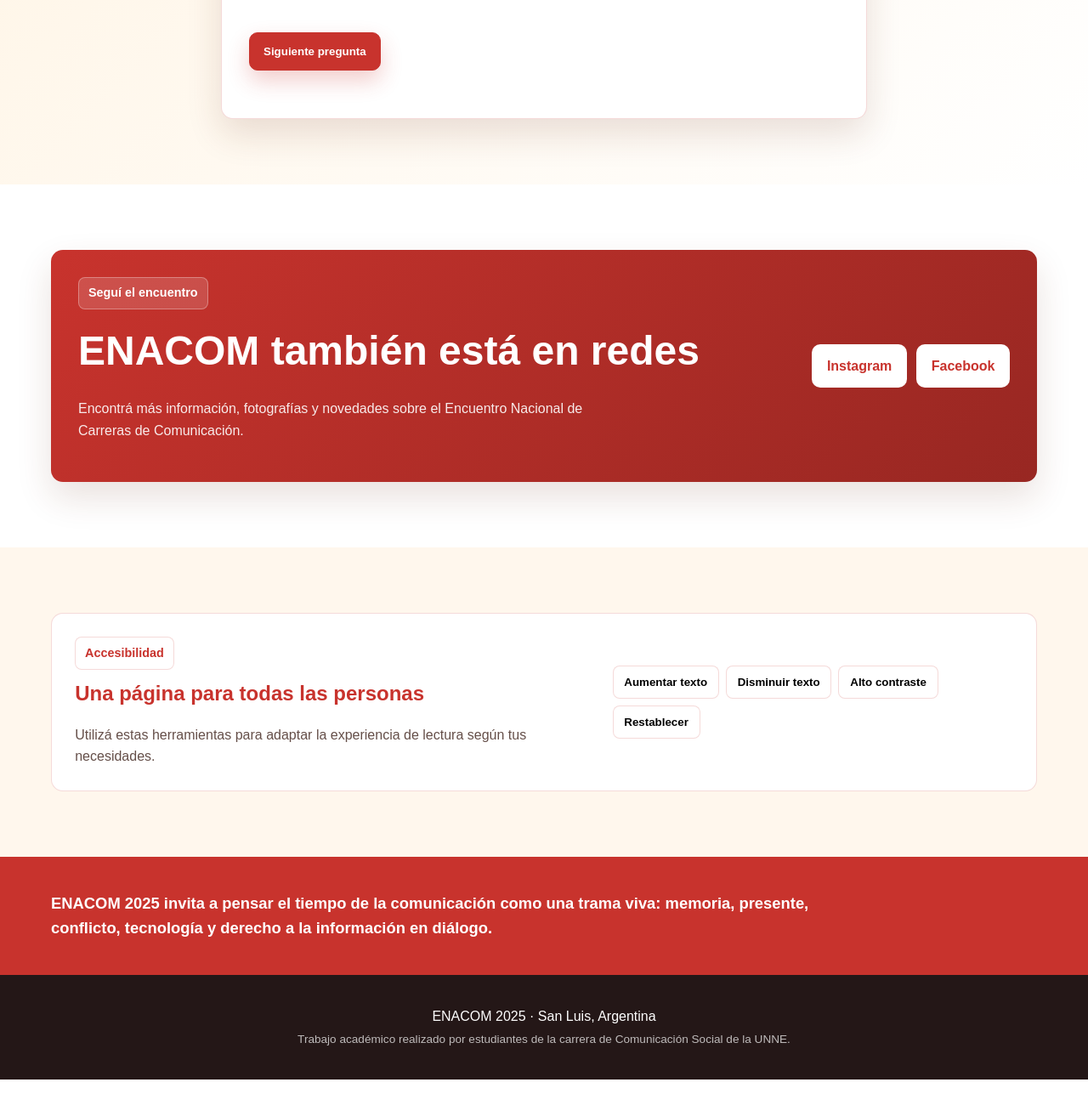
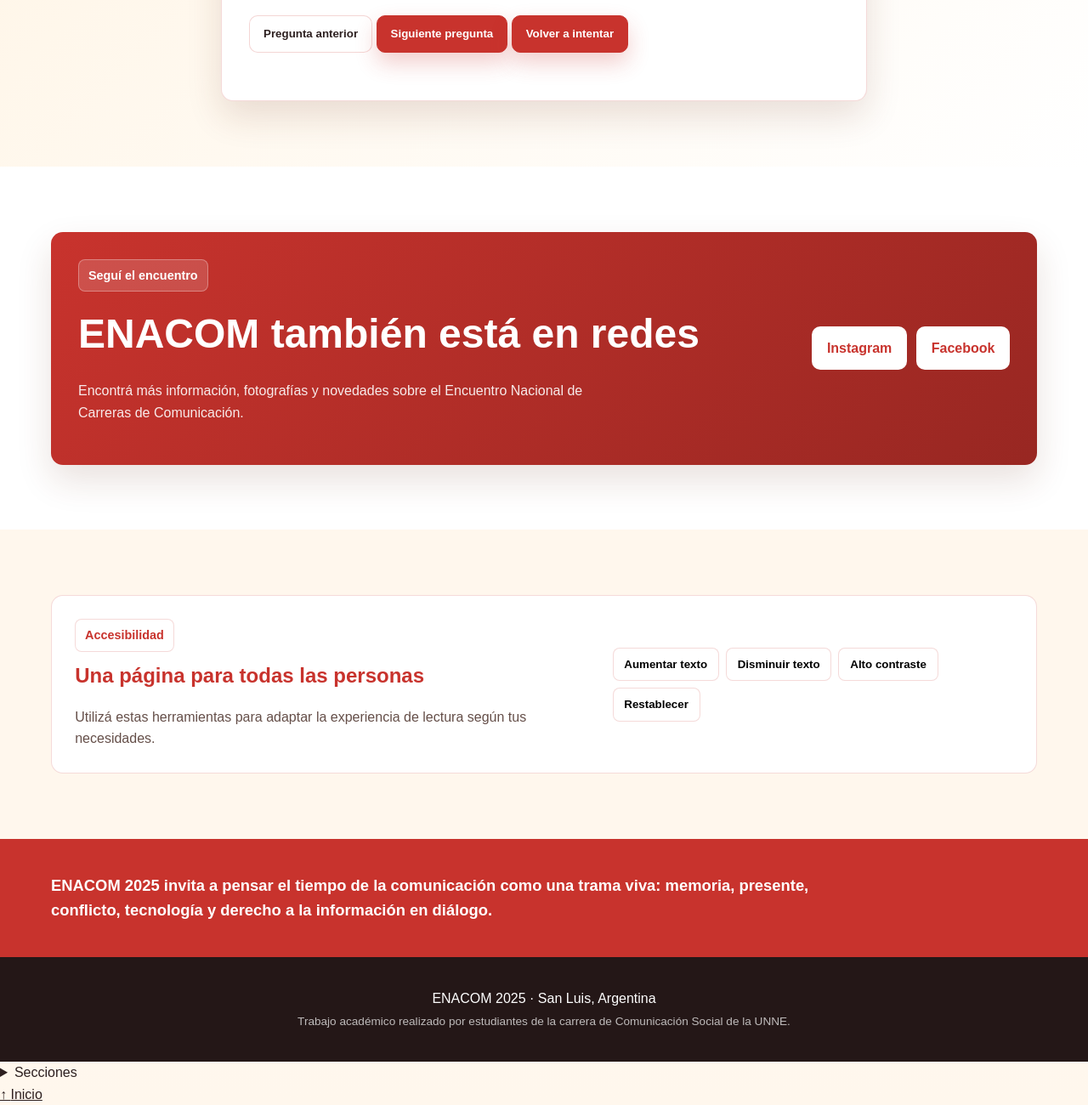
Before and after one commit to acunaludmilab-svg/enacom2025, a plain HTML site: page index.html in a window 1280 px wide. Shown: the part 5769-7069 px from the top of the page at 85% size. Before the commit the page ends 7039 px from the top, so only its background shows below. Drawn offline with Linux system fonts and the light colour scheme.

Commit message:
Update index.html
arreglo cuestionario

```diff
--- a/index.html
+++ b/index.html
@@ -1154,18 +1154,16 @@
           <div id="quiz-container"></div>
 
 
-          <button
-            id="quiz-next"
-            class="button primary quiz-button"
-            type="button"
-            data-i18n="nextQuestion"
-          >
-            Siguiente pregunta
-          </button>
-
+          <div id="quiz-feedback" class="quiz-feedback" role="status" aria-live="polite" aria-atomic="true"></div>
+          <div class="quiz-actions">
+            <button id="quiz-previous" class="button secondary" type="button" disabled>Pregunta anterior</button>
+            <button id="quiz-next" class="button primary" type="button" disabled>Siguiente pregunta</button>
+            <button id="quiz-restart" class="button primary" type="button" hidden>Volver a intentar</button>
+          </div>
 
           <div
             id="quiz-result"
+            tabindex="-1"
             class="quiz-result"
             aria-live="polite"
           ></div>
@@ -1203,7 +1201,7 @@
 
 
             <h2 data-i18n="socialTitle">
-              ENACOM también está en redes
+              ENACOM también está en redes sociales
             </h2>
 
 
@@ -1380,5 +1378,21 @@
 
   <script src="script.js"></script>
 
+  <div class="floating-navigation">
+    <details class="quick-navigation">
+      <summary data-i18n="navSections">Secciones</summary>
+      <nav aria-label="Accesos rápidos">
+        <a href="#inicio" data-i18n="navHome">Inicio</a>
+        <a href="#galeria" data-i18n="navGallery">Galería</a>
+        <a href="#ejes" data-i18n="navEjes">Ejes temáticos</a>
+        <a href="#problematicas" data-i18n="navProblems">Problemáticas</a>
+        <a href="#referentes" data-i18n="navPonencias">Ponencias</a>
+        <a href="#interactivo" data-i18n="navInteractivo">Participá</a>
+        <a href="#redes" data-i18n="navRedes">Redes</a>
+      </nav>
+    </details>
+    <a class="back-to-top" href="#inicio">↑ <span data-i18n="navHome">Inicio</span></a>
+  </div>
+
 </body>
 </html>
```
